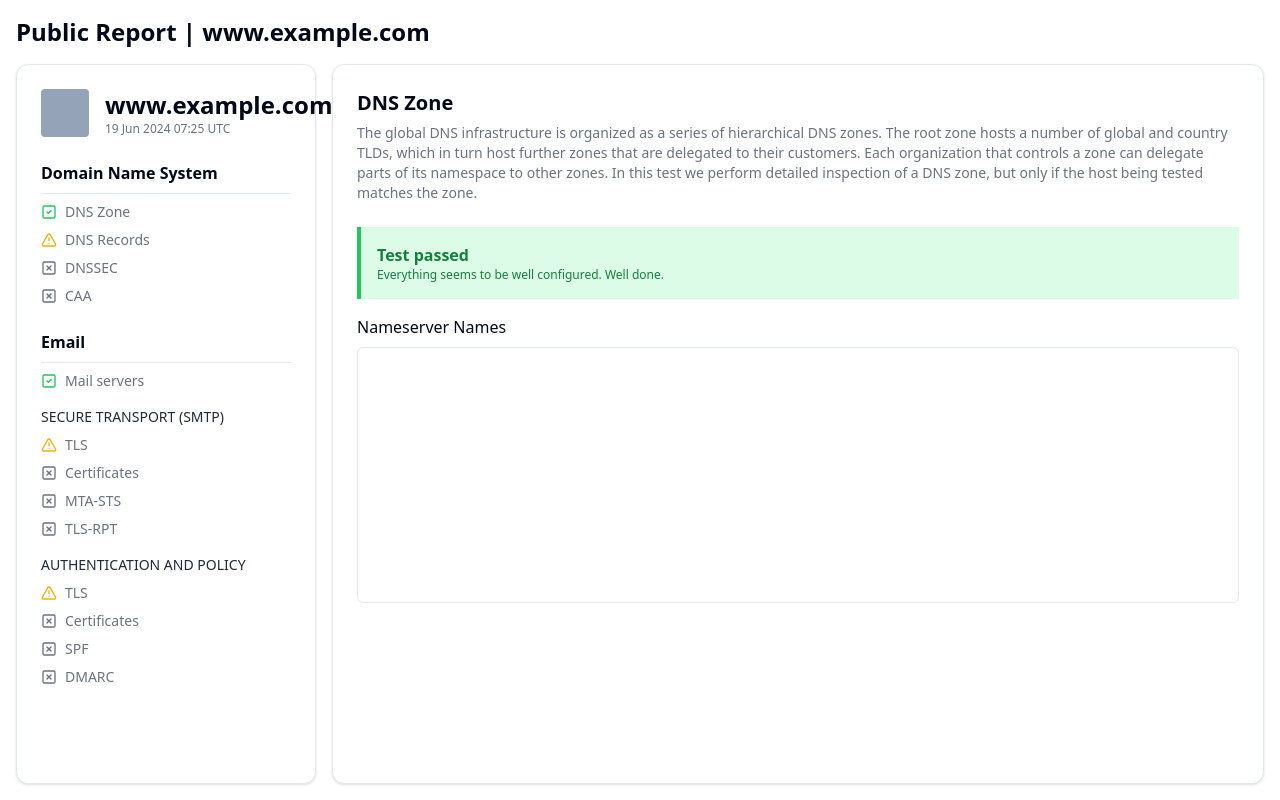
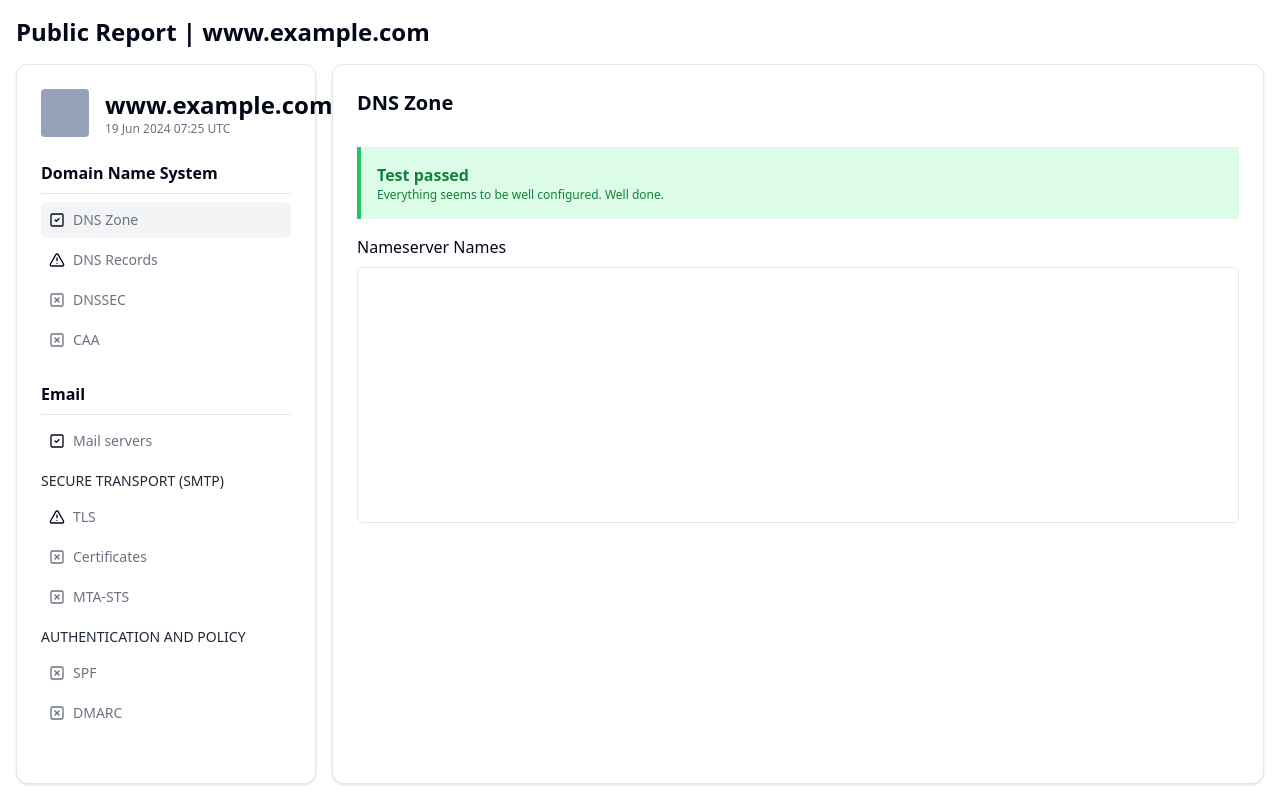
Before and after one commit to Aeon-Y/argus, a Next.js app: page /report in a window 1280 px wide. Built offline with nearby package versions, Linux system fonts and the light colour scheme.

Commit message:
refactor: Update Navigation component to handle active option selection

```diff
--- a/app/report/components/Content.tsx
+++ b/app/report/components/Content.tsx
@@ -1,20 +1,17 @@
 import { Card, CardHeader, CardContent } from "@/components/ui/card";
 import { ScrollArea } from "@/components/ui/scroll-area";
+import { Option } from "./Navigation";
 
-const Content = () => {
+interface ContentProps {
+  activeOption: Option;
+}
+
+const Content: React.FC<ContentProps> = ({ activeOption }) => {
   return (
     <Card className="col-span-3">
       <CardHeader>
-        <h2 className="text-xl font-semibold">DNS Zone</h2>
-        <p className="text-sm text-gray-500">
-          The global DNS infrastructure is organized as a series of hierarchical
-          DNS zones. The root zone hosts a number of global and country TLDs,
-          which in turn host further zones that are delegated to their
-          customers. Each organization that controls a zone can delegate parts
-          of its namespace to other zones. In this test we perform detailed
-          inspection of a DNS zone, but only if the host being tested matches
-          the zone.
-        </p>
+        <h2 className="text-xl font-semibold">{activeOption.label}</h2>
+        <p className="text-sm text-gray-500">{activeOption.description}</p>
       </CardHeader>
       <CardContent>
         <div
--- a/app/report/components/Navigation.tsx
+++ b/app/report/components/Navigation.tsx
@@ -3,7 +3,122 @@ import { Avatar } from "@/components/ui/avatar";
 import { Separator } from "@/components/ui/separator";
 import { Card, CardHeader, CardContent } from "@/components/ui/card";
 
-const Navigation = () => {
+interface NavigationProps {
+  activeOption: Option;
+  clickOption: (option: Option) => void;
+}
+
+export interface Option {
+  name?: string;
+  label: string;
+  icon?: React.FC;
+  color?: string;
+  description?: string;
+}
+
+const navigationTabs = [
+  {
+    title: "Domain Name System",
+    children: [
+      {
+        name: "dns-zone",
+        label: "DNS Zone",
+        icon: CheckSquare2Icon,
+        color: "green-500",
+        description:
+          "The global DNS infrastructure is organized as a series of hierarchical DNS zones. The root zone hosts a number of global and country TLDs, which in turn host further zones that are delegated to their customers. Each organization that controls a zone can delegate parts of its namespace to other zones. In this test we perform detailed inspection of a DNS zone, but only if the host being tested matches the zone.",
+      },
+      {
+        name: "dns-records",
+        label: "DNS Records",
+        icon: AlertTriangleIcon,
+        color: "yellow-500",
+        description:
+          "DNS records are used to map domain names to IP addresses and other resources. They are stored in a zone file on a DNS server. The most common types of DNS records are A, AAAA, CNAME, MX, NS, PTR, SOA, SRV, and TXT records. In this test we check the presence and validity of these records.",
+      },
+      {
+        name: "dnssec",
+        label: "DNSSEC",
+        icon: XSquareIcon,
+        color: "gray-500",
+        description:
+          "DNSSEC is a set of extensions to DNS that provide origin authentication and integrity protection. It uses digital signatures to ensure that the responses to DNS queries are authentic. In this test we check if DNSSEC is enabled for the domain.",
+      },
+      {
+        name: "caa",
+        label: "CAA",
+        icon: XSquareIcon,
+        color: "gray-500",
+        description:
+          "CAA (Certification Authority Authorization) is a DNS record that specifies which certificate authorities (CAs) are allowed to issue certificates for a domain. It is used to prevent unauthorized CAs from issuing certificates. In this test we check if the domain has a CAA record.",
+      },
+    ],
+  },
+  {
+    title: "Email",
+    children: [
+      {
+        name: "mail-servers",
+        label: "Mail servers",
+        icon: CheckSquare2Icon,
+        color: "green-500",
+        description:
+          "An internet hostname can be served by zero or more mail servers, as specified by MX (mail exchange) DNS resource records. Each server can further resolve to multiple IP addresses, for example to handle IPv4 and IPv6 clients. Thus, in practice, hosts that wish to receive email reliably are supported by many endpoint.",
+      },
+      {
+        label: "Secure Transport (SMTP)",
+      },
+      {
+        name: "tls",
+        label: "TLS",
+        icon: AlertTriangleIcon,
+        color: "yellow-500",
+        description:
+          "Transport Layer Security (TLS) is the most widely used encryption protocol on the Internet. In combination with valid certificates, servers can establish trusted communication channels even with users who have never visited them before. Network attackers can't uncover what is being communicated, even when they can see all the traffic.",
+      },
+      {
+        name: "certificates",
+        label: "Certificates",
+        icon: XSquareIcon,
+        color: "gray-500",
+        description:
+          "A certificate is a digital document that contains a public key, some information about the entity associated with it, and a digital signature from the certificate issuer. It’s a mechanism that enables us to exchange, store, and use public keys. Being able to reliably verify the identity of a remote server is crucial in order to achieve secure encrypted communication.",
+      },
+      {
+        name: "mta-sts",
+        label: "MTA-STS",
+        icon: XSquareIcon,
+        color: "gray-500",
+        description:
+          "SMTP Mail Transfer Agent Strict Transport Security (MTA-STS) is a mechanism enabling mail service providers to declare their ability to receive Transport Layer Security (TLS) secure SMTP connections, and to specify whether sending SMTP servers should refuse to deliver to MX hosts that do not offer TLS with a trusted server certificate.",
+      },
+      {
+        label: "Authentication and Policy",
+      },
+      {
+        name: "spf",
+        label: "SPF",
+        icon: XSquareIcon,
+        color: "gray-500",
+        description:
+          "SMTP TLS Reporting (RFC 8460), or TLS-RPT for short, describes a reporting mechanism and format by which systems sending email can share statistics and specific information about potential failures with recipient domains. Recipient domains can then use this information to both detect potential attacks and diagnose unintentional misconfigurations. TLS-RPT can be used with DANE or MTA-STS.",
+      },
+      {
+        name: "dmarc",
+        label: "DMARC",
+        icon: XSquareIcon,
+        color: "gray-500",
+        description:
+          "Domain-based Message Authentication, Reporting, and Conformance (DMARC) is a scalable mechanism by which a mail-originating organization can express domain-level policies and preferences for message validation, disposition, and reporting, that a mail-receiving organization can use to improve mail handling.",
+      },
+    ],
+  },
+];
+
+const Navigation: React.FC<NavigationProps> = ({
+  activeOption,
+  clickOption,
+}) => {
   return (
     <Card className="col-span-1">
       <CardHeader>
@@ -18,72 +133,33 @@ const Navigation = () => {
         </div>
       </CardHeader>
       <CardContent>
-        <div className="mb-6">
-          <h1 className="font-bold">Domain Name System</h1>
-          <Separator className="my-2" />
-          <div className="flex flex-row items-center mb-2">
-            <CheckSquare2Icon className="text-green-500 w-4 h-4" />
-            <p className="text-sm text-gray-500 ml-2">DNS Zone</p>
+        {navigationTabs.map((tab) => (
+          <div className="mb-6" key={tab.title}>
+            <h1 className="font-bold">{tab.title}</h1>
+            <Separator className="my-2" />
+            {tab.children.map((child) =>
+              child.name ? (
+                <div
+                  className={`flex flex-row items-center cursor-pointer mb-1 px-2 py-2 rounded-md hover:bg-gray-100 transition-colors duration-200 ease-in-out ${
+                    activeOption.name === child.name && "bg-gray-100"
+                  }`}
+                  key={child.name}
+                  onClick={() => clickOption(child)}
+                >
+                  <child.icon className={`w-4 h-4 text-${child.color}`} />
+                  <p className="text-sm text-gray-500 ml-2">{child.label}</p>
+                </div>
+              ) : (
+                <h2
+                  key={child.label}
+                  className="font-medium text-sm text-gray-800 py-2 uppercase"
+                >
+                  {child.label}
+                </h2>
+              )
+            )}
           </div>
-          <div className="flex flex-row items-center mb-2">
-            <AlertTriangleIcon className="text-yellow-500 w-4 h-4" />
-            <p className="text-sm text-gray-500 ml-2">DNS Records</p>
-          </div>
-          <div className="flex flex-row items-center mb-2">
-            <XSquareIcon className="text-gray-500 w-4 h-4" />
-            <p className="text-sm text-gray-500 ml-2">DNSSEC</p>
-          </div>
-          <div className="flex flex-row items-center mb-2">
-            <XSquareIcon className="text-gray-500 w-4 h-4" />
-            <p className="text-sm text-gray-500 ml-2">CAA</p>
-          </div>
-        </div>
-        <div className="mb-6">
-          <h1 className="font-bold">Email</h1>
-          <Separator className="my-2" />
-          <div className="flex flex-row items-center mb-2">
-            <CheckSquare2Icon className="text-green-500 w-4 h-4" />
-            <p className="text-sm text-gray-500 ml-2">Mail servers</p>
-          </div>
-          <h2 className="font-medium text-sm text-gray-800 py-2 uppercase">
-            Secure Transport (SMTP)
-          </h2>
-          <div className="flex flex-row items-center mb-2">
-            <AlertTriangleIcon className="text-yellow-500 w-4 h-4" />
-            <p className="text-sm text-gray-500 ml-2">TLS</p>
-          </div>
-          <div className="flex flex-row items-center mb-2">
-            <XSquareIcon className="text-gray-500 w-4 h-4" />
-            <p className="text-sm text-gray-500 ml-2">Certificates</p>
-          </div>
-          <div className="flex flex-row items-center mb-2">
-            <XSquareIcon className="text-gray-500 w-4 h-4" />
-            <p className="text-sm text-gray-500 ml-2">MTA-STS</p>
-          </div>
-          <div className="flex flex-row items-center mb-2">
-            <XSquareIcon className="text-gray-500 w-4 h-4" />
-            <p className="text-sm text-gray-500 ml-2">TLS-RPT</p>
-          </div>
-          <h2 className="font-medium text-sm text-gray-800 py-2 uppercase">
-            Authentication and Policy
-          </h2>
-          <div className="flex flex-row items-center mb-2">
-            <AlertTriangleIcon className="text-yellow-500 w-4 h-4" />
-            <p className="text-sm text-gray-500 ml-2">TLS</p>
-          </div>
-          <div className="flex flex-row items-center mb-2">
-            <XSquareIcon className="text-gray-500 w-4 h-4" />
-            <p className="text-sm text-gray-500 ml-2">Certificates</p>
-          </div>
-          <div className="flex flex-row items-center mb-2">
-            <XSquareIcon className="text-gray-500 w-4 h-4" />
-            <p className="text-sm text-gray-500 ml-2">SPF</p>
-          </div>
-          <div className="flex flex-row items-center mb-2">
-            <XSquareIcon className="text-gray-500 w-4 h-4" />
-            <p className="text-sm text-gray-500 ml-2">DMARC</p>
-          </div>
-        </div>
+        ))}
       </CardContent>
     </Card>
   );
--- a/app/report/page.tsx
+++ b/app/report/page.tsx
@@ -1,13 +1,25 @@
-import React from "react";
+"use client";
 
-import Navigation from "./components/Navigation";
+import React, { useState } from "react";
+
+import Navigation, { Option } from "./components/Navigation";
 import Content from "./components/Content";
 
-const ReportPage = async () => {
+const ReportPage = () => {
+  const [activeOption, setActiveOption] = useState<Option>({
+    label: "DNS Zone",
+    name: "dns-zone",
+  });
+
   return (
     <>
-      <Navigation />
-      <Content />
+      <Navigation
+        activeOption={activeOption}
+        clickOption={(option) => {
+          setActiveOption(option);
+        }}
+      />
+      <Content activeOption={activeOption} />
     </>
   );
 };
```
